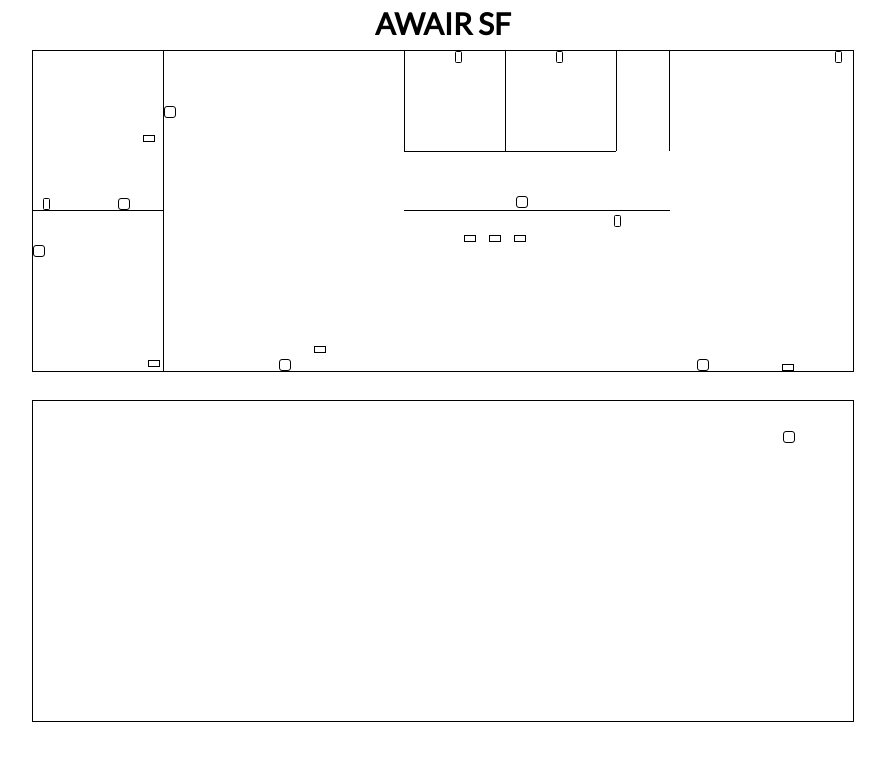
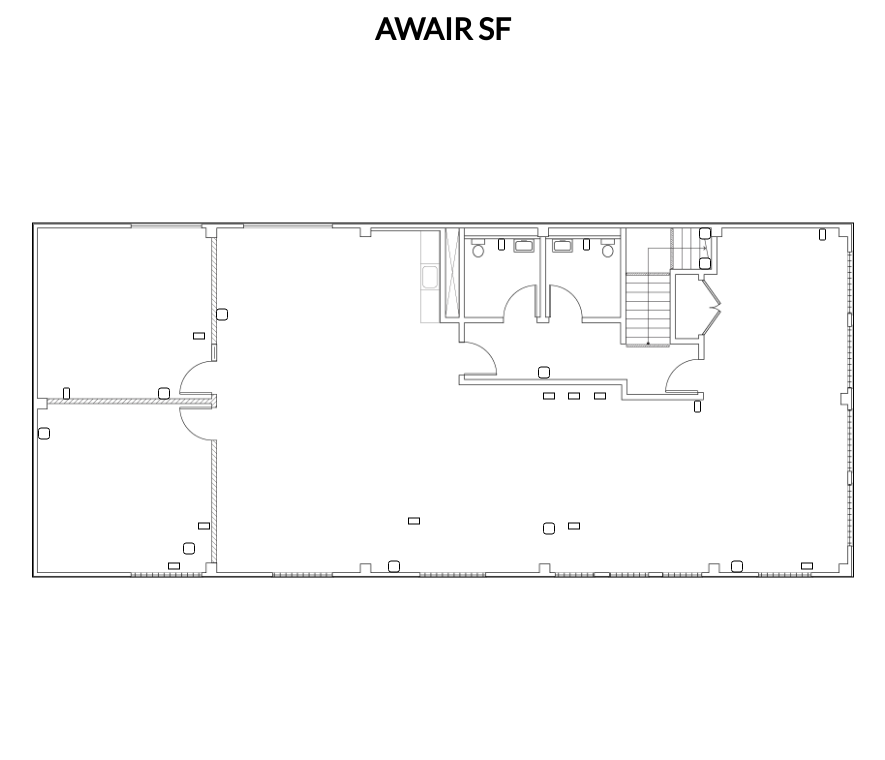
Before and after one commit to deanlyoung/awair-heatmap, a plain HTML site: page index.html in a window 1280 px wide. Shown: the whole page, without its empty margins (197-1082 px from the left). Drawn offline with nearby package versions, Linux system fonts and the light colour scheme.

Commit message:
floorplan

```diff
--- a/css/style.css
+++ b/css/style.css
@@ -8,28 +8,30 @@ body {
 	display: block;
 	width: 100%;
 	text-align: center;
-	padding: 5px 0 0 0;
+	padding-top: 10px;
 	font-size: 30px;
 	font-weight: 700;
 }
 
 #awair-sf-1 {
-	top: 50px;
-	left: 50%;
+	display: none;
 }
 
 #awair-sf-2 {
-	top: 400px;
+	top: 50%;
 	left: 50%;
 }
 
 .floor {
 	position: absolute;
 	display: block;
+	background-image: url('../img/awair-sf-floorplan-2.png');
+	background-size: 100%;
+	background-repeat: no-repeat;
 	width: 820px;
-	height: 320px;
+	height: 353px;
 	border: 1px solid #000000;
-	transform: translate(-50%,0%);
+	transform: translate(-50%,-50%);
 }
 
 .room {
@@ -40,112 +42,112 @@ body {
 #eng {
 	width: 130px;
 	height: 159px;
-	border-top: 0px;
+	/*border-top: 0px;
 	border-right: 1px;
 	border-bottom: 1px;
 	border-left: 0px;
 	border-color: #000000;
-	border-style: solid;
+	border-style: solid;*/
 }
 
 #kitchen {
 	width: 240px;
 	height: 160px;
-	border-top: 0px;
+	/*border-top: 0px;
 	border-right: 0px;
 	border-bottom: 0px;
 	border-left: 0px;
 	border-color: #000000;
-	border-style: solid;
+	border-style: solid;*/
 }
 
 #hall {
 	width: 266px;
 	height: 159px;
-	border-top: 0px;
+	/*border-top: 0px;
 	border-right: 0px;
 	border-bottom: 1px;
 	border-left: 0px;
 	border-color: #000000;
-	border-style: solid;
+	border-style: solid;*/
 }
 
 #men {
 	width: 100px;
 	height: 100px;
-	border-top: 0px;
+	/*border-top: 0px;
 	border-right: 0px;
 	border-bottom: 1px;
 	border-left: 1px;
 	border-color: #000000;
-	border-style: solid;
+	border-style: solid;*/
 	margin: 0;
 }
 
 #women {
 	width: 110px;
 	height: 100px;
-	border-top: 0px;
+	/*border-top: 0px;
 	border-right: 0px;
 	border-bottom: 1px;
 	border-left: 1px;
 	border-color: #000000;
-	border-style: solid;
+	border-style: solid;*/
 }
 
 #stairs {
 	width: 52px;
 	height: 100px;
-	border-top: 0px;
+	/*border-top: 0px;
 	border-right: 1px;
 	border-bottom: 0px;
 	border-left: 1px;
 	border-color: #000000;
-	border-style: solid;
+	border-style: solid;*/
 }
 
 #lab {
 	width: 180px;
 	height: 160px;
-	border-top: 0px;
+	/*border-top: 0px;
 	border-right: 0px;
 	border-bottom: 0px;
 	border-left: 0px;
 	border-color: #000000;
-	border-style: solid;
+	border-style: solid;*/
 }
 
 #shine {
 	width: 130px;
 	height: 160px;
-	border-top: 0px;
+	/*border-top: 0px;
 	border-right: 1px;
 	border-bottom: 0px;
 	border-left: 0px;
 	border-color: #000000;
-	border-style: solid;
+	border-style: solid;*/
 }
 
 #work-area {
 	width: 508px;
 	height: 160px;
-	border-top: 0px;
+	/*border-top: 0px;
 	border-right: 0px;
 	border-bottom: 0px;
 	border-left: 0px;
 	border-color: #000000;
-	border-style: solid;
+	border-style: solid;*/
 }
 
 #fog {
 	width: 180px;
 	height: 160px;
-	border-top: 0px;
+	/*border-top: 0px;
 	border-right: 0px;
 	border-bottom: 0px;
 	border-left: 0px;
 	border-color: #000000;
-	border-style: solid;
+	border-style: solid;*/
 }
 
 .awair {
@@ -153,6 +155,11 @@ body {
 	position: relative;
 	background: #fff;
 	border: 1px solid #000000;
+}
+
+.r2 {
+	width: 10px;
+	height: 5px;
 }
 
 .omni {
@@ -203,126 +210,142 @@ body {
 */
 
 /* eng-omni */
-#awair-omni_1007 {
-	top: 143px;
-	left: 85px;
+#awair-omni_2215 {
+	top: 160px;
+	left: 125px;
 }
 
 /* eng-v1 */
 #awair_22924 {
-	top: 75px;
-	left: 95px;
+	top: 100px;
+	left: 145px;
 }
 
 /* eng-glow */
 #awair-glow_3490 {
-	top: 143px;
-	left: -20px;
+	top: 160px;
+	left: 0px;
 }
 
 /* kitchen-omni */
 #awair-omni_98 {
-	top: 55px;
-	left: 0px;
+	top: 85px;
+	left: 53px;
 }
 
 /* men-glow */
 #awair-glow_142 {
-	top: 0px;
-	left: 50px;
+	top: 15px;
+	left: 95px;
 }
 
 /* women-glow */
 #awair-glow_1405 {
-	top: 0px;
-	left: 50px;
+	top: 15px;
+	left: 80px;
 }
 
 /* hall-omni */
 #awair-omni_720 {
-	top: 45px;
-	left: -100px;
-}
-
-#lab-omni {
-	display: none !important;
-	top: 0px;
-	left: 0px;
+	top: 43px;
+	left: 135px;
 }
 
 /* lab-glow */
 #awair-glow_836 {
-	top: 0px;
-	left: 165px;
+	top: 1px;
+	left: 150px;
 }
 
 /* shine-omni */
 #awair-omni_732 {
-	top: 30px;
-	left: 0px;
+	top: 40px;
+	left: 5px;
 }
 
 /* shine-v1 */
 #awair_2054 {
-	top: 140px;
-	left: 100px;
+	top: 170px;
+	left: 120px;
+}
+
+/* shine-awair-r2 */
+#awair-r2_1205 {
+	top: 130px;
+	left: 120px;
+}
+
+/* shine-omni */
+#awair-omni_736 {
+	top: 155px;
+	left: 120px;
 }
 
 /* work-area-omni */
 /* marketing-team*/
 #awair-omni_1017 {
-	top: 144px;
-	left: 115px;
+	top: 173px;
+	left: 225px;
 }
 
 /* marketing-team */
 #awair_1309 {
-	top: 126px;
-	left: 135px;
+	top: 125px;
+	left: 230px;
 }
 
 /* product-team */
-/*#awair-omni_756 {
-	top: 144px;
-	left: 225px;
-}*/
+#awair-omni_378 {
+	top: 135px;
+	left: 350px;
+}
+
+#awair_18571 {
+	top: 130px;
+	left: 360px;
+}
 
 #awair_3957 {
-	top: 15px;
-	left: 270px;
+	top: 0px;
+	left: 320px;
 }
 
 #awair_671 {
-	top: 15px;
-	left: 280px;
+	top: 0px;
+	left: 330px;
 }
 
 #awair_1061 {
-	top: 15px;
-	left: 290px;
+	top: 0px;
+	left: 340px;
 }
 
 #awair-glow_676 {
-	top: 0px;
-	left: 375px;
+	top: 13px;
+	left: 425px;
 }
 
 /* fog-omni */
 #awair-omni_939 {
-	top: 144px;
-	left: 25px;
+	top: 30px;
+	left: 20px;
 }
 
 /* fog-v1 */
 #awair_563 {
-	top: 144px;
-	left: 95px;
+	top: 170px;
+	left: 115px;
 }
 
 /* downstairs */
 #awair-omni_1019 {
-	top: 30px;
-	left: 750px;
+	top: 173px;
+	left: 60px;
+}
+
+#awair-omni_1007 {
+	top: 0px;
+	left: 5px;
 }
 
 /* rgb colors */
--- a/index.html
+++ b/index.html
@@ -9,10 +9,10 @@
 	</head>
 	<body>
 		<div id="title">AWAIR SF</div>
-		<div id="awair-sf-1" class="floor">
+		<div id="awair-sf-2" class="floor">
 			<div id="eng" class="room">
-				<div id="awair-omni_1007" class="awair omni tooltip">
-					<span class="tooltiptext">2nd Floor Omni 1007</span>
+				<div id="awair-omni_2215" class="awair omni tooltip">
+					<span class="tooltiptext">2nd Floor Omni 2215</span>
 				</div>
 				<div id="awair_22924" class="awair v1 tooltip">
 					<span class="tooltiptext">2nd Floor Awair 22924</span>
@@ -45,11 +45,14 @@
 				</div>
 			</div>
 			<div id="lab" class="room">
-				<!--<div id="awair-omni_" class="awair omni tooltip">
-					<span class="tooltiptext">2nd Floor Omni </span>
-				</div>-->
 				<div id="awair-glow_836" class="awair glow tooltip">
 					<span class="tooltiptext">2nd Floor Glow 836</span>
+				</div>
+				<div id="awair-omni_939" class="awair omni tooltip">
+					<span class="tooltiptext">1st Floor Omni 939</span>
+				</div>
+				<div id="awair-omni_1007" class="awair omni tooltip">
+					<span class="tooltiptext">1st Floor Omni 1007</span>
 				</div>
 			</div>
 			<div id="shine" class="room">
@@ -59,6 +62,12 @@
 				<div id="awair_2054" class="awair v1 tooltip">
 					<span class="tooltiptext">2nd Floor Awair 2054</span>
 				</div>
+				<div id="awair-omni_736" class="awair omni tooltip">
+					<span class="tooltiptext">2nd Floor Omni 736</span>
+				</div>
+				<div id="awair-r2_1205" class="awair r2 tooltip">
+					<span class="tooltiptext">2nd Floor Awair 2nd Edition 1205</span>
+				</div>
 			</div>
 			<div id="work-area" class="room">
 				<div id="awair-omni_1017" class="awair omni tooltip">
@@ -67,9 +76,12 @@
 				<div id="awair_1309" class="awair v1 tooltip">
 					<span class="tooltiptext">2nd Floor Awair 1309</span>
 				</div>
-				<!--<div id="awair-omni_756" class="awair omni tooltip">
+				<div id="awair-omni_378" class="awair omni tooltip">
 					<span class="tooltiptext">2nd Floor Omni 756</span>
-				</div>-->
+				</div>
+				<div id="awair_18571" class="awair v1 tooltip">
+					<span class="tooltiptext">2nd Floor Awair 18571</span>
+				</div>
 				<div id="awair_3957" class="awair v1 tooltip">
 					<span class="tooltiptext">2nd Floor Awair 3957</span>
 				</div>
@@ -84,18 +96,16 @@
 				</div>
 			</div>
 			<div id="fog" class="room">
-				<div id="awair-omni_939" class="awair omni tooltip">
-					<span class="tooltiptext">2nd Floor Omni 939</span>
+				<div id="awair-omni_1019" class="awair omni tooltip">
+					<span class="tooltiptext">2nd Floor Omni 1019</span>
 				</div>
 				<div id="awair_563" class="awair v1 tooltip">
 					<span class="tooltiptext">2nd Floor Awair 563</span>
 				</div>
 			</div>
 		</div>
-		<div id="awair-sf-2" class="floor">
-			<div id="awair-omni_1019" class="awair omni tooltip">
-				<span class="tooltiptext">1st Floor Omni 1019</span>
-			</div>
+		<div id="awair-sf-1" class="floor">
+			<!-- first floor placeholder -->
 		</div>
 	</body>
 </html>
```
Also changed, not shown: img/awair-sf-floorplan-2.png (added), 1 other file.
